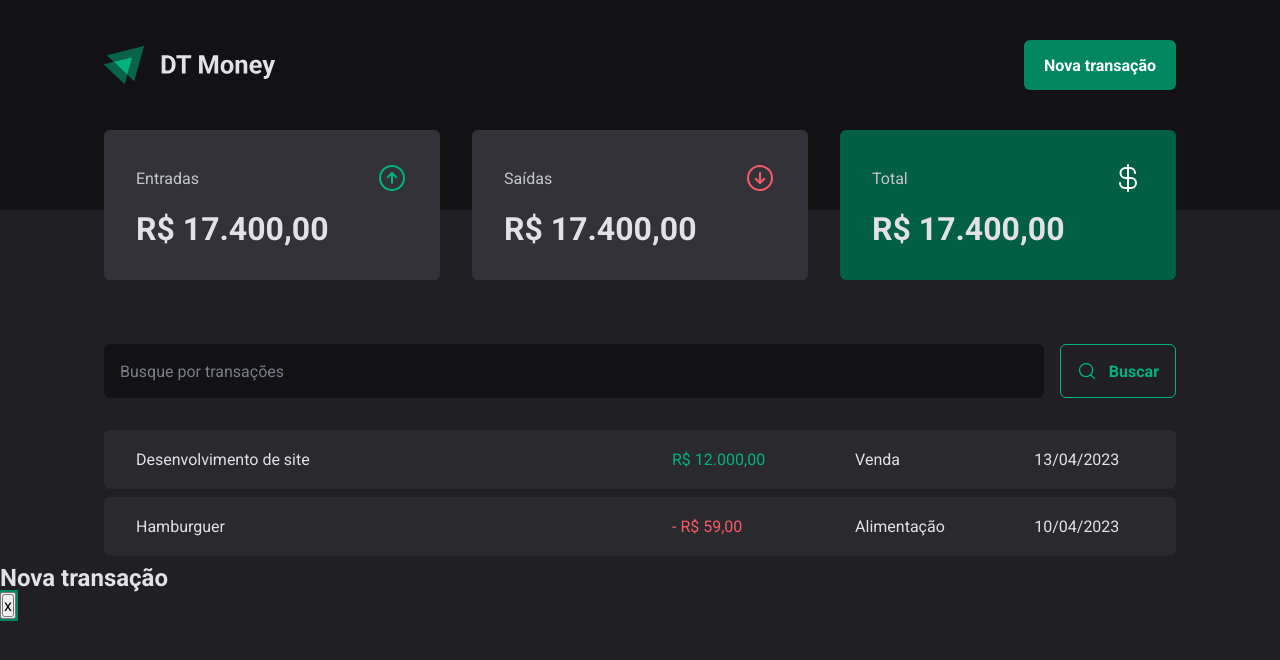
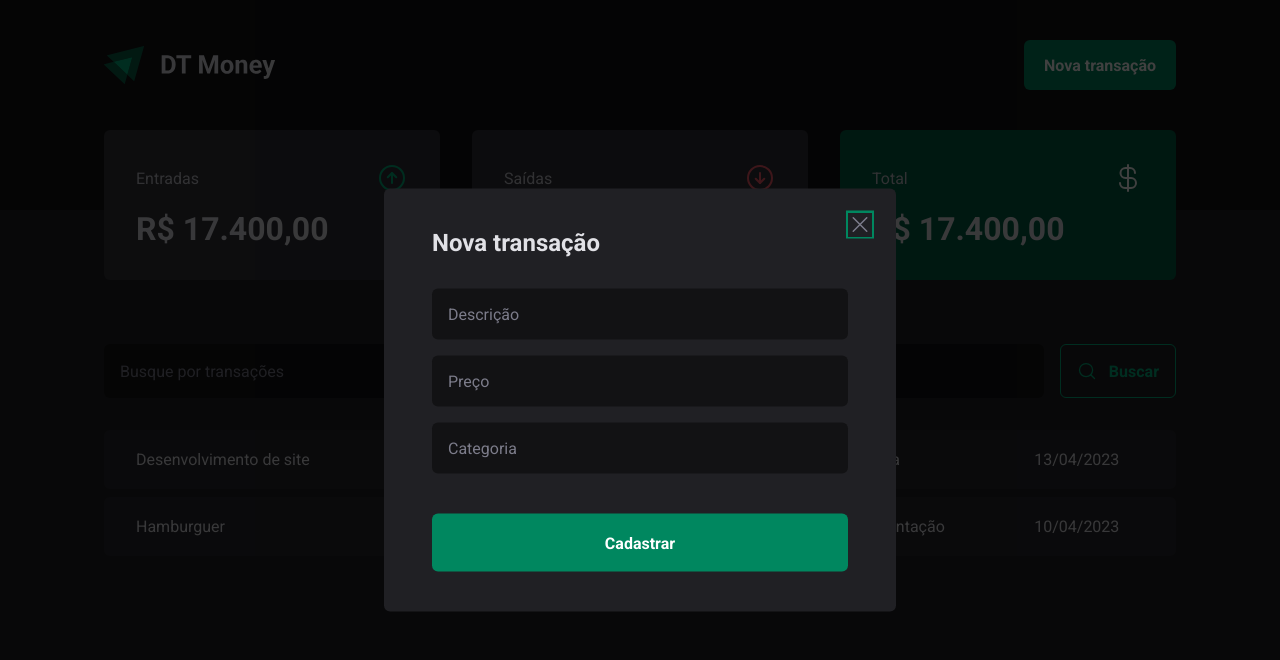
Before and after one commit to efsiqueira/dt-money, a React (Vite) app: page / in a window 1280 px wide. Both pictures are taken after a click on the button "Nova transação". Shown: the top 660 px of the page. Built offline with nearby package versions, Linux system fonts and the light colour scheme.

Commit message:
Estrutura visual - Modal de nova transação

```diff
--- a/src/components/Header/index.tsx
+++ b/src/components/Header/index.tsx
@@ -2,6 +2,7 @@ import { HeaderContainer, HeaderContent, NewTransactionButton } from "./styles";
 import * as Dialog from '@radix-ui/react-dialog';
 
 import logoImg from '../../assets/logo.svg'
+import { NewTransactionModal } from "../NewTransactionModal";
 
 export function Header() {
   return (
@@ -14,17 +15,7 @@ export function Header() {
             <NewTransactionButton>Nova transação</NewTransactionButton>
           </Dialog.Trigger>
 
-          <Dialog.Portal>
-            <Dialog.Overlay />
-
-            <Dialog.Content>
-              <Dialog.Title>Nova transação</Dialog.Title>
-
-              <Dialog.Close>
-                <button>x</button>
-              </Dialog.Close>
-            </Dialog.Content>
-          </Dialog.Portal>
+          <NewTransactionModal />
         </Dialog.Root>
       </HeaderContent>
     </HeaderContainer>
--- /dev/null
+++ b/src/components/NewTransactionModal/index.tsx
@@ -0,0 +1,28 @@
+import * as Dialog from "@radix-ui/react-dialog";
+
+import { CloseButton, Content, Overlay } from "./styles";
+import { X } from "phosphor-react";
+
+export function NewTransactionModal() {
+  return (
+    <Dialog.Portal>
+      <Overlay />
+
+      <Content>
+        <Dialog.Title>Nova transação</Dialog.Title>
+
+        <CloseButton>
+          <X size={24} />
+        </CloseButton>
+
+        <form action="">
+          <input type="text" placeholder="Descrição" required />
+          <input type="number" placeholder="Preço" required />
+          <input type="text" placeholder="Categoria" required />
+
+          <button type="submit">Cadastrar</button>
+        </form>
+      </Content>
+    </Dialog.Portal>
+  )
+}
--- /dev/null
+++ b/src/components/NewTransactionModal/styles.ts
@@ -0,0 +1,70 @@
+import * as Dialog from "@radix-ui/react-dialog";
+import styled from "styled-components";
+
+export const Overlay = styled(Dialog.Overlay)`
+  position: fixed;
+  width: 100vw;
+  height: 100vh;
+  inset: 0;
+  background: rgba(0, 0, 0, 0.75); // #00000075;
+`;
+
+export const Content = styled(Dialog.Content)`
+  min-width: 32rem;
+  border-radius: 6px;
+  padding: 2.5rem 3rem;
+  background: ${props => props.theme["gray-800"]};
+
+  position: fixed;
+  top: 50%;
+  left: 50%;
+  transform: translate(-50%, -50%);
+
+  form {
+    margin-top: 2rem;
+
+    display: flex;
+    flex-direction: column;
+    gap: 1rem;
+
+    input {
+      border-radius: 6px;
+      border: 0;
+      background: ${props => props.theme["gray-900"]};
+      color: ${props => props.theme["gray-300"]};
+      padding: 1rem;
+
+      &::placeholder {
+        color: ${props => props.theme["gray-500"]};
+      }
+    }
+
+    button[type="submit"] {
+      height: 58px;
+      border: 0;
+      background: ${props => props.theme["green-500"]};
+      color: ${props => props.theme.white};
+      font-weight: bold;
+      padding: 0 1.25rem;
+      border-radius: 6px;
+      margin-top: 1.5rem;
+      cursor: pointer;
+
+      &:hover {
+        background: ${props => props.theme["green-700"]};
+        transition: background-color 0.2s;
+      }
+    }
+  }
+`;
+
+export const CloseButton = styled(Dialog.Close)`
+  position: absolute;
+  background: transparent;
+  border: 0;
+  top: 1.5rem;
+  right: 1.5rem;
+  line-height: 0;
+  cursor: pointer;
+  color: ${props => props.theme["gray-500"]};
+`;
```
